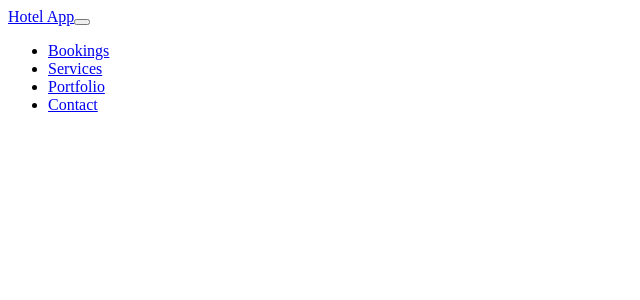
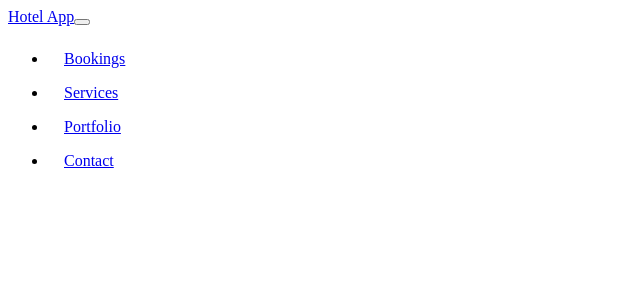
Before and after one commit to polarisjrex0406/booking-system, an Angular app: page / in a window 1280 px wide. Shown: the top 300 px of the page, without its empty margins (0-640 px from the left). Built offline with nearby package versions, Linux system fonts and the light colour scheme.

Commit message:
add navigation link styling

```diff
--- a/src/app/components/navigation/navigation.component.css
+++ b/src/app/components/navigation/navigation.component.css
@@ -0,0 +1,14 @@
+.nav-link {
+    display: block;
+    padding: 0.5rem 1rem;
+  }
+
+  .nav-link:hover, .nav-link:focus {
+    text-decoration: none;
+  }
+
+  .nav-link.disabled {
+    color: #6c757d;
+    pointer-events: none;
+    cursor: default;
+  }
```
